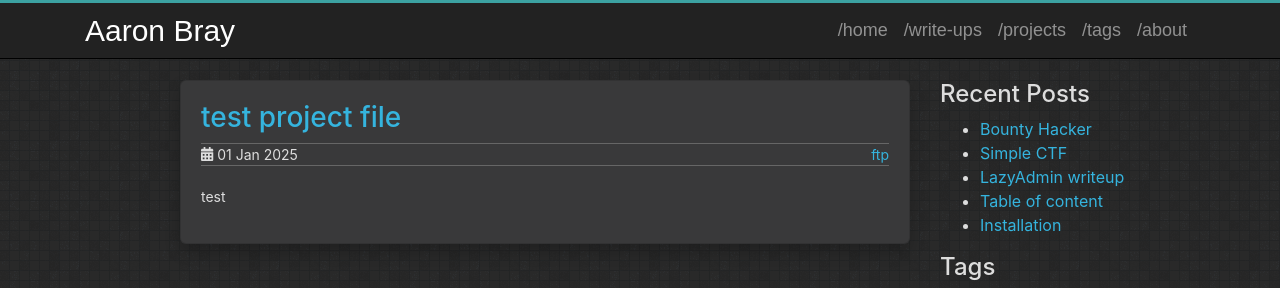
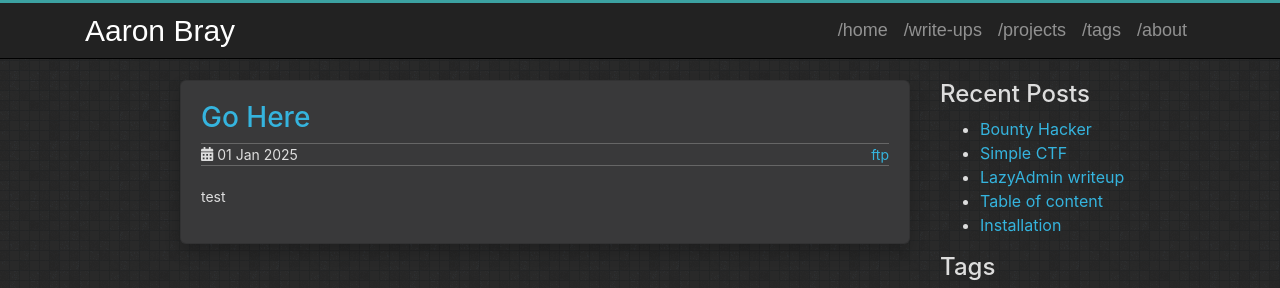
Before and after one commit to AaronBray/AaronBray.github.io, a Jekyll site: the page built from _projectfiles/Go Here.md, in a window 1280 px wide. Shown: the top 288 px of the page. Built offline with Jekyll 4.4.1, drawn with Linux system fonts in a browser that asks for light colours.

Commit message:
Update and rename 2025-01-01-test.md to Go Here.md

```diff
--- a/_projectfiles/2025-01-01-test.md
+++ b/_projectfiles/Go Here.md
@@ -1,6 +1,6 @@
 ---
 layout: post
-title:  "test project file"
+title:  "Go Here"
 date:   2025-01-01 10:47:45
 comments: false
 tags: ftp
```
